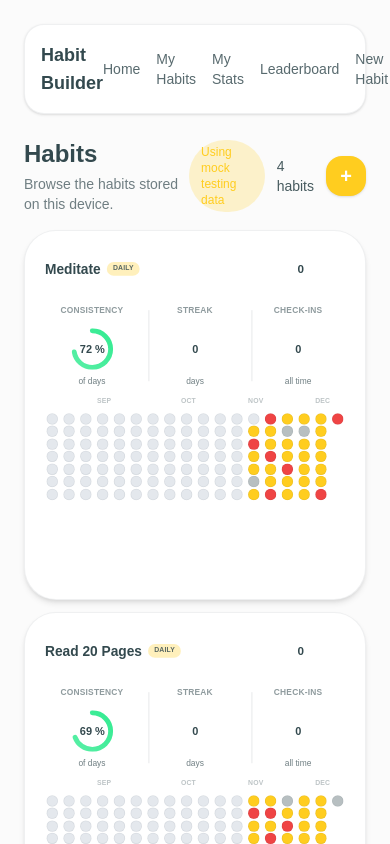
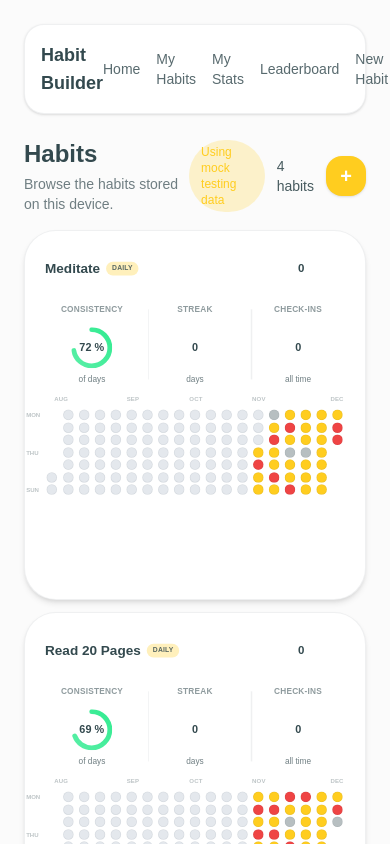
Before and after one commit to JoaquinManchenoP/Habit-Builder, a Next.js app: page /habits in a window 390 px wide. Shown: the top 844 px of the page. Built offline with nearby package versions, Linux system fonts and the light colour scheme; a web font is replaced by a local one.

Commit message:
responsive weeke and month labels fixed

```diff
--- a/app/components/HabitCard/HabitCard.jsx
+++ b/app/components/HabitCard/HabitCard.jsx
@@ -3,7 +3,7 @@
 import { useEffect, useRef, useState } from "react";
 import CardHeader from "./components/CardHeader";
 import HabitCardMenuLayer from "./components/HabitCardMenuLayer";
-import Heatmap from "./components/Heatmap";
+import Heatmap from "./components/heatmap/Heatmap";
 import MetricsGrid from "./components/metricsGrid/MetricGrid";
 import { useHabitMetrics } from "./hooks/useHabitMetrics";
 import {
--- a/app/components/HabitCard/components/Heatmap.jsx
+++ b/app/components/HabitCard/components/heatmap/Heatmap.jsx
@@ -1,11 +1,12 @@
 import { useEffect, useMemo, useRef, useState } from "react";
 import MonthLabels from "./MonthLabels";
-import { normalizeActiveDays } from "../../../lib/habitSchedule";
+import WeekdayLabels from "./WeekdayLabels";
+import { normalizeActiveDays } from "../../../../lib/habitSchedule";
 
-const MEDIUM_DAYS_COUNT = 200;
-const SMALLER_DAYS_COUNT = 120;
-const SMALL_DAYS_COUNT = 250;
-const LARGE_DAYS_COUNT = 120;
+const MEDIUM_DAYS_COUNT = 201;
+const SMALLER_DAYS_COUNT = 124;
+const SMALL_DAYS_COUNT = 222;
+const LARGE_DAYS_COUNT = 124;
 const MEDIUM_SCREEN_QUERY = "(max-width: 1135px)";
 const SMALLER_SCREEN_QUERY = "(max-width: 750px)";
 const SMALL_SCREEN_QUERY = "(max-width: 1247px)";
@@ -129,6 +130,14 @@ export default function Heatmap({
     setHoveredDay(null);
   };
 
+  const alignToMonday = (date) => {
+    const result = new Date(date);
+    const day = result.getDay();
+    const diff = (day + 6) % 7;
+    result.setDate(result.getDate() - diff);
+    return result;
+  };
+
   const displayDays = useMemo(() => {
     if (isSmallerScreen) return days.slice(-SMALLER_DAYS_COUNT);
     if (isMediumScreen) return days.slice(-MEDIUM_DAYS_COUNT);
@@ -143,8 +152,43 @@ export default function Heatmap({
       className=" flex flex-col justify-center space-y-2 max-[360px]:mt-1.5 max-[360px]:space-y-1.5"
     >
       <MonthLabels days={displayDays} />
-      <div className="grid grid-flow-col grid-rows-7 gap-y-[1.5px] gap-x-[7px] justify-center px-[2px] text-xs max-[360px]:gap-y-[1px] max-[360px]:gap-x-[6px] max-[360px]:text-[11px]">
-        {displayDays.map((day) => (
+      <div className="relative w-fit mx-auto">
+        <WeekdayLabels offsetPx={25} />
+        <div className="grid grid-flow-col grid-rows-7 gap-y-[1.5px] gap-x-[7px] px-[2px] text-xs max-[360px]:gap-y-[1px] max-[360px]:gap-x-[6px] max-[360px]:text-[11px]">
+          {(() => {
+            if (!displayDays.length) return null;
+            const parsed = displayDays.map((day) => ({
+              ...day,
+              date: toLocalDate(day.iso) || new Date(day.iso),
+            }));
+            const startWeek = alignToMonday(parsed[0].date);
+            const endWeek = alignToMonday(parsed[parsed.length - 1].date);
+            const daySpan = Math.round((endWeek - startWeek) / 86400000);
+            const columns = Math.max(1, Math.floor(daySpan / 7) + 1);
+            const cells = Array.from({ length: columns * 7 }, () => null);
+
+            parsed.forEach((day) => {
+              const dayDate = day.date;
+              const weekOffset = Math.floor(
+                (dayDate - startWeek) / 86400000 / 7
+              );
+              const weekdayRow = (dayDate.getDay() + 6) % 7;
+              const cellIndex = weekOffset * 7 + weekdayRow;
+              if (cellIndex >= 0 && cellIndex < cells.length) {
+                cells[cellIndex] = day;
+              }
+            });
+
+            return cells.map((day, index) => {
+              if (!day) {
+                return (
+                  <div
+                    key={`empty-${index}`}
+                    className="h-[15px] w-[15px] max-[360px]:h-[13px] max-[360px]:w-[13px]"
+                  />
+                );
+              }
+              return (
                 <div
                   key={day.iso}
                   className="relative"
@@ -152,7 +196,7 @@ export default function Heatmap({
                   onMouseLeave={handleLeave}
                 >
                   {(() => {
-              const dayDate = toLocalDate(day.iso) || new Date(day.iso);
+                    const dayDate = day.date;
                     const isBeforeStart = createdAtLocalDate
                       ? dayDate < createdAtLocalDate
                       : false;
@@ -176,7 +220,7 @@ export default function Heatmap({
                         : "rgba(148, 163, 184, 0.25)";
                     return (
                       <div
-                  className="h-[15px] w-[15px] rounded-sm border border-slate-200 max-[360px]:h-[13px] max-[360px]:w-[13px]"
+                        className="h-[14px] w-[14px] rounded-sm border border-slate-200 max-[360px]:h-[8px] max-[360px]:w-[8px]"
                         style={{ backgroundColor }}
                         title={formatHoverDate(day.iso)}
                       />
@@ -188,7 +232,10 @@ export default function Heatmap({
                     </div>
                   ) : null}
                 </div>
-        ))}
+              );
+            });
+          })()}
+        </div>
       </div>
     </div>
   );
--- a/app/components/HabitCard/components/MonthLabels.jsx
+++ b/app/components/HabitCard/components/heatmap/MonthLabels.jsx
@@ -1,6 +1,19 @@
 import { useEffect, useState } from "react";
 
 const EXTRA_SMALL_QUERY = "(max-width: 360px)";
+
+const toLocalDate = (value) => {
+  if (!value) return null;
+  if (typeof value === "string") {
+    const match = value.match(/^(\d{4})-(\d{2})-(\d{2})$/);
+    if (match) {
+      const [_, year, month, day] = match;
+      return new Date(Number(year), Number(month) - 1, Number(day));
+    }
+  }
+  const date = new Date(value);
+  return Number.isNaN(date.getTime()) ? null : date;
+};
 
 export default function MonthLabels({ days }) {
   const [cellSize, setCellSize] = useState(15);
@@ -14,17 +27,19 @@ export default function MonthLabels({ days }) {
   }, []);
 
   if (!days.length) return null;
-  const columns = Math.ceil(days.length / 7);
+  const firstDate = toLocalDate(days[0]?.iso) || new Date(days[0]?.iso);
+  const leadingOffset = firstDate ? (firstDate.getDay() + 6) % 7 : 0;
+  const columns = Math.ceil((days.length + leadingOffset) / 7);
   const monthMap = new Map();
 
   days.forEach((day, index) => {
     if (!day) return;
-    const date = new Date(day.iso);
-    const monthKey = `${date.getUTCFullYear()}-${date.getUTCMonth()}`;
+    const date = toLocalDate(day.iso) || new Date(day.iso);
+    const monthKey = `${date.getFullYear()}-${date.getMonth()}`;
     if (!monthMap.has(monthKey)) {
       monthMap.set(monthKey, []);
     }
-    monthMap.get(monthKey).push({ index, date });
+    monthMap.get(monthKey).push({ index: index + leadingOffset, date });
   });
 
   const months = Array.from(monthMap.keys()).sort((a, b) => {
@@ -36,7 +51,7 @@ export default function MonthLabels({ days }) {
   const labels = months.map((monthKey) => {
     const entries = monthMap.get(monthKey) || [];
     const firstOfMonth =
-      entries.find(({ date }) => date.getUTCDate() === 1) ||
+      entries.find(({ date }) => date.getDate() === 1) ||
       entries.reduce((earliest, current) =>
         current.date < earliest.date ? current : earliest
       );
@@ -55,7 +70,10 @@ export default function MonthLabels({ days }) {
 
   for (let i = labels.length - 1; i >= 0; i -= 1) {
     const candidate = labels[i];
-    if (lastAcceptedColumn === null || lastAcceptedColumn - candidate.column >= MIN_COLUMN_GAP) {
+    if (
+      lastAcceptedColumn === null ||
+      lastAcceptedColumn - candidate.column >= MIN_COLUMN_GAP
+    ) {
       filtered.push(candidate);
       lastAcceptedColumn = candidate.column;
     }
@@ -65,11 +83,15 @@ export default function MonthLabels({ days }) {
 
   return (
     <div
-      className="mx-auto inline-grid items-center gap-x-[7px] px-[2px] text-[9px] font-semibold uppercase tracking-wide text-slate-400 max-[360px]:gap-x-[6px] max-[360px]:text-[8px]"
+      className="mx-auto inline-grid items-center gap-x-[5.8px] px-[2px] text-[8px] font-semibold uppercase tracking-wide text-slate-400 max-[360px]:gap-x-[6px] max-[360px]:text-[7px]"
       style={{ gridTemplateColumns: `repeat(${columns}, ${cellSize}px)` }}
     >
       {filtered.map((item, idx) => {
-        const edgePadding = item.isEdgeStart ? "pl-2" : item.isEdgeEnd ? "pr-2" : "";
+        const edgePadding = item.isEdgeStart
+          ? "pl-2"
+          : item.isEdgeEnd
+          ? "pr-2"
+          : "";
         return (
           <div
             key={`${item.label}-${item.column}-${idx}`}
--- /dev/null
+++ b/app/components/HabitCard/components/heatmap/WeekdayLabels.jsx
@@ -0,0 +1,22 @@
+export default function WeekdayLabels({ offsetPx = 8 }) {
+  return (
+    <div
+      className="pointer-events-none absolute top-0 grid grid-rows-7 gap-y-[1.5px] text-[8px] font-semibold uppercase text-slate-400 max-[360px]:gap-y-[1px] max-[360px]:text-[7px]"
+      style={{ left: 0, transform: `translateX(-${offsetPx}px)` }}
+    >
+      <div className="h-[15px] leading-[15px] max-[360px]:h-[13px] max-[360px]:leading-[13px]">
+        Mon
+      </div>
+      <div className="h-[15px] leading-[15px] max-[360px]:h-[13px] max-[360px]:leading-[13px]" />
+      <div className="h-[15px] leading-[15px] max-[360px]:h-[13px] max-[360px]:leading-[13px]" />
+      <div className="h-[15px] leading-[15px] max-[360px]:h-[13px] max-[360px]:leading-[13px]">
+        Thu
+      </div>
+      <div className="h-[15px] leading-[15px] max-[360px]:h-[13px] max-[360px]:leading-[13px]" />
+      <div className="h-[15px] leading-[15px] max-[360px]:h-[13px] max-[360px]:leading-[13px]" />
+      <div className="h-[15px] leading-[15px] max-[360px]:h-[13px] max-[360px]:leading-[13px]">
+        Sun
+      </div>
+    </div>
+  );
+}
```
Lines whose indentation alone changed are shown as unchanged.
